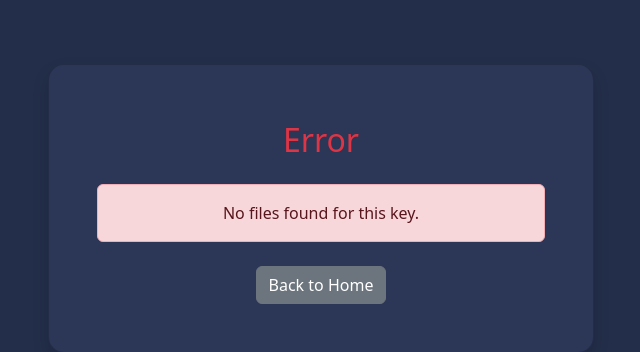
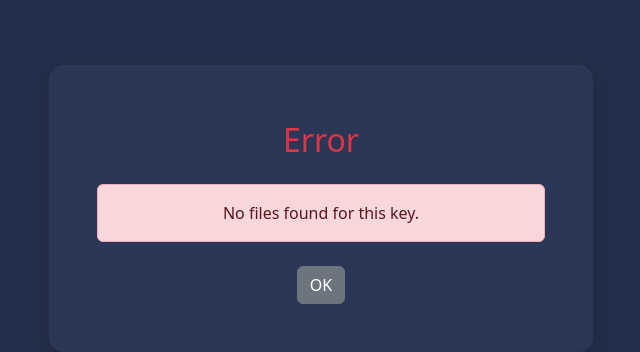
Before and after one commit to CodeLionius/SafeSecret, a Flask app: page /created in a window 1280 px wide. Shown: the part 51-403 px from the top of the page, without its empty margins (319-959 px from the left). Run offline with Flask 3, Linux system fonts and the light colour scheme; parts of the project's set-up code (start-up, migrations or seed data) failed here and were passed over.

Commit message:
Correct error window button name

```diff
--- a/templates/error.html
+++ b/templates/error.html
@@ -89,7 +89,7 @@
                 <div class="alert alert-danger mb-4">
                   {{ message }}
                 </div>
-                <a href="/" class="btn btn-secondary">Back to Home</a>
+                <button onclick="window.close()" class="btn btn-secondary">OK</button>
               </div>
             </div>
           </div>
```
